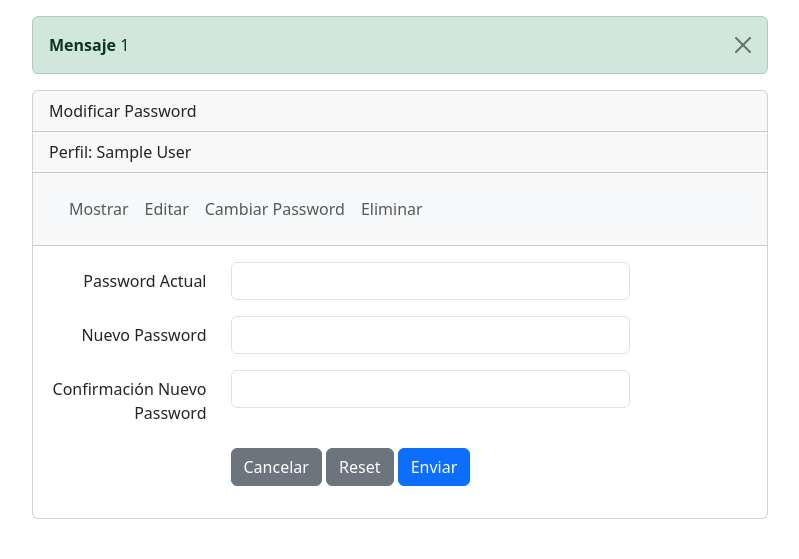
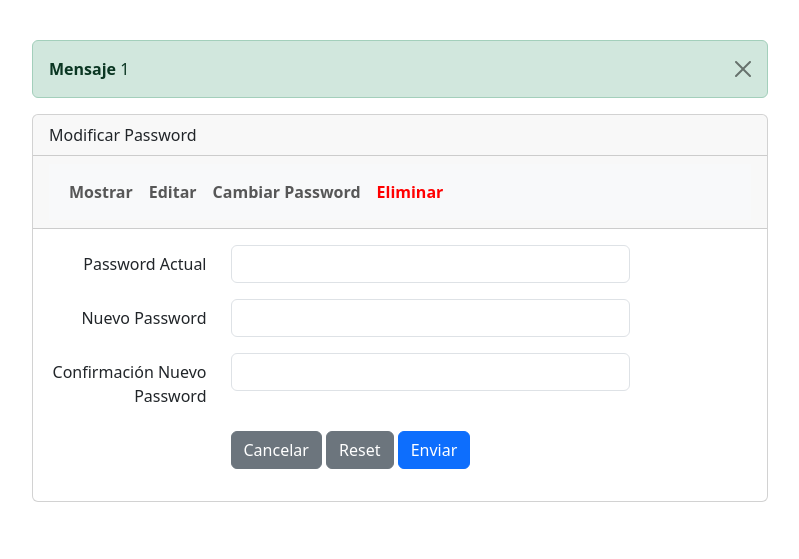
Before and after one commit to PabloMateosP/Proyectos-CT, a PHP site: page /proyectos/perfil/pass in a window 1280 px wide. Shown: the part 56-615 px from the top of the page, without its empty margins (240-1039 px from the left). Run offline with PHP 8.4, Linux system fonts and the light colour scheme; the visitor is signed in with stand-in values (Sample User, id 1); some libraries are stand-ins or nearby versions.

Commit message:
PMP - Subida Seguimiento Proyecto (Cambios estéticos y lógica) - 19/04/24

```diff
--- a/01/Gestor-Horarios-y-Tareas/views/perfil/edit/index.php
+++ b/01/Gestor-Horarios-y-Tareas/views/perfil/edit/index.php
@@ -18,7 +18,7 @@
             <?php require_once("template/partials/mensaje.php") ?>
             <?php require_once("template/partials/error.php") ?>
                 <div class="card">
-                    <div class="card-header">Perfil <?= $_SESSION['name_user'] ?></div>
+                    <div class="card-header">Editar Perfil</div>
                     <div class="card-header">
                         <?php require_once("views/perfil/partials/menu.php") ?>
                     </div>
--- a/01/Gestor-Horarios-y-Tareas/views/perfil/partials/menu.php
+++ b/01/Gestor-Horarios-y-Tareas/views/perfil/partials/menu.php
@@ -3,16 +3,16 @@
         <div class="collapse navbar-collapse" id="navbarSupportedContent">
             <ul class="navbar-nav me-auto mb-2 mb-lg-0">
             <li class="nav-item">
-                    <a class="nav-link" href="<?= URL ?>perfil">Mostrar</a>
+                    <strong><a class="nav-link" href="<?= URL ?>perfil">Mostrar</a></strong>
                 </li>
                 <li class="nav-item">
-                    <a class="nav-link" href="<?= URL ?>perfil/edit">Editar</a>
+                    <strong><a class="nav-link" href="<?= URL ?>perfil/edit">Editar</a></strong>
                 </li>
                 <li class="nav-item">
-                    <a class="nav-link" href="<?= URL ?>perfil/pass">Cambiar Password</a>
+                    <strong><a class="nav-link" href="<?= URL ?>perfil/pass">Cambiar Password</a></strong>
                 </li>
                 <li class="nav-item">
-                    <a class="nav-link" href="<?= URL ?>perfil/delete" onclick="return confirm('Confimar eliminación de su perfil')">Eliminar</a>
+                    <strong><a class="nav-link" href="<?= URL ?>perfil/delete" onclick="return confirm('Confimar eliminación de su perfil')" style="color: red;">Eliminar</a></strong>
                 </li>
         </div>
     </div>
--- a/01/Gestor-Horarios-y-Tareas/views/perfil/pass/index.php
+++ b/01/Gestor-Horarios-y-Tareas/views/perfil/pass/index.php
@@ -9,7 +9,7 @@
 
     <!-- Page Content -->
     <div class="container">
-    <br><br><br>
+    <br><br><br><br>
 
     <div class="row justify-content-center">
 
@@ -18,9 +18,6 @@
             <?php require_once("template/partials/error.php") ?>
                 <div class="card">
                     <div class="card-header">Modificar Password</div>
-                    <div class="card-header">Perfil:
-                        <?= $_SESSION['name_user'] ?>
-                    </div>
                     <div class="card-header">
                         <?php require_once("views/perfil/partials/menu.php") ?>
                     </div>
```
